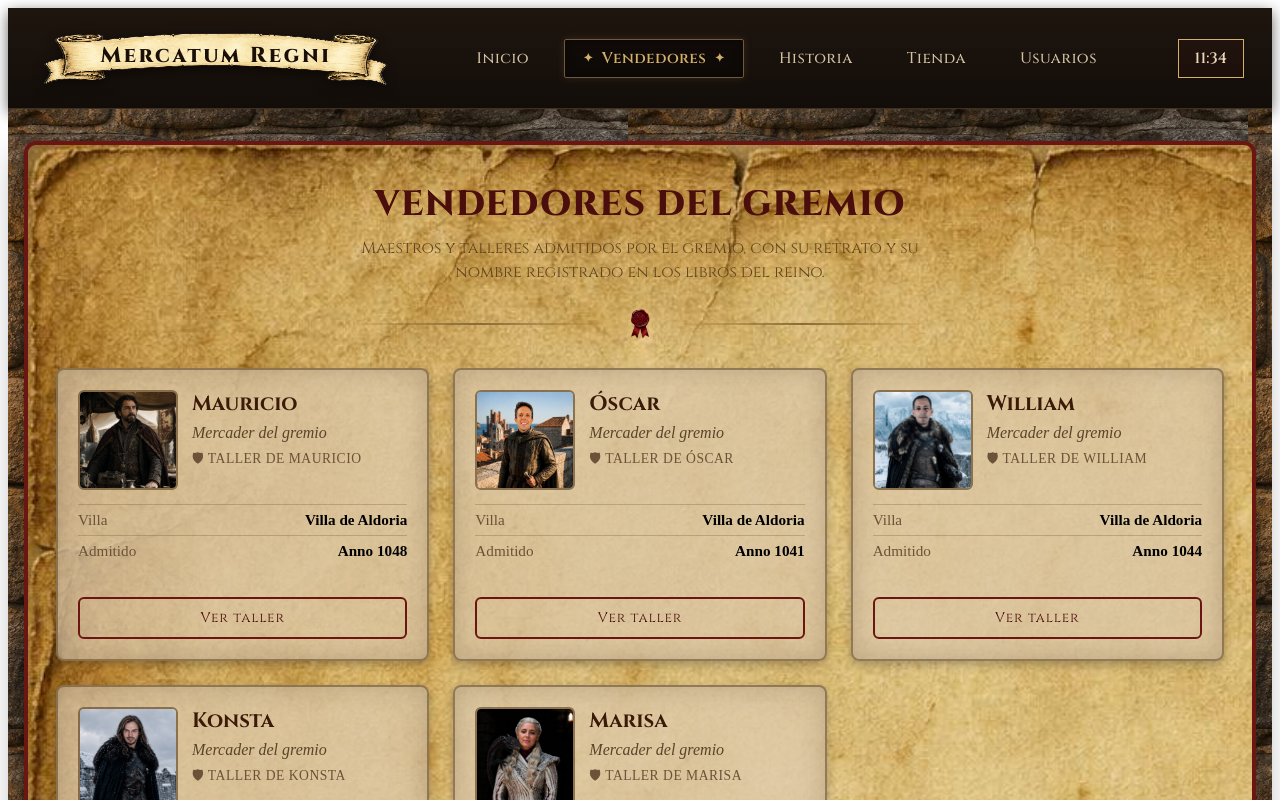
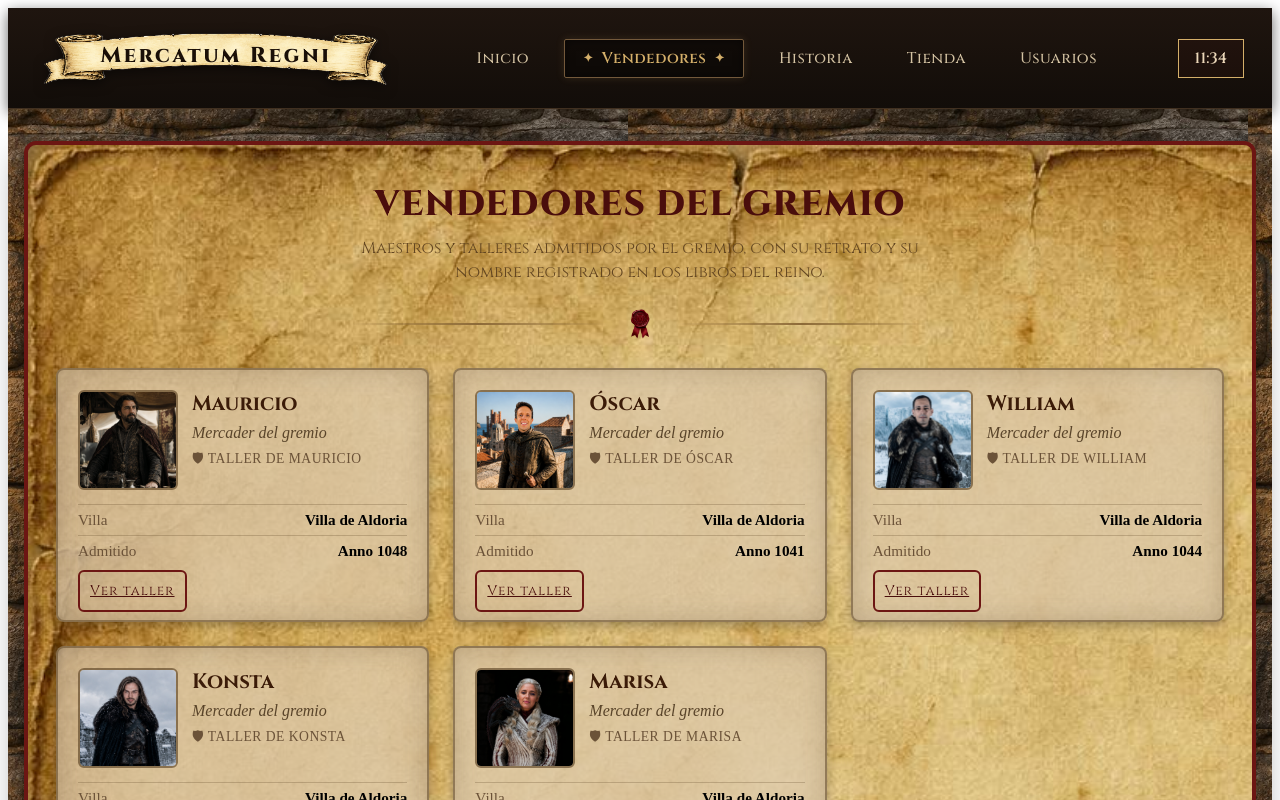
Before and after one commit to mxu-init/tienda-medieval, a React (Vite) app: page /salespeople in a window 1280 px wide. Shown: the top 800 px of the page. Built offline with nearby package versions, Linux system fonts and the light colour scheme; no server answers.

Commit message:
feature: link Ver taller button to filtered products page

```diff
--- a/src/pages/salespeople/Salespeople.jsx
+++ b/src/pages/salespeople/Salespeople.jsx
@@ -1,3 +1,4 @@
+import { Link } from 'react-router-dom';
 import { SALESPEOPLE } from '../../data/salespeople';
 import stoneImg from '../../assets/img/stone.jpg';
 import parchmentImg from '../../assets/img/parchment.jpg';
@@ -63,14 +64,19 @@ const Salespeople = () => {
                                             <dd>Anno {seller.admittedYear}</dd>
                                         </div>
                                     </dl>
-                                    <button type="button" className="viewWorkshopBtn">Ver taller</button>
+                                    <Link
+                                        to={`/products?category=${encodeURIComponent(seller.category)}`}
+                                        className="viewWorkshopBtn"
+                                    >
+                                        Ver taller
+                                    </Link>
                                 </article>
                             ))}
                         </div>
                     </div>
                 </main>
-            </div>
-        </div>
+            </div >
+        </div >
     );
 };
 
```
